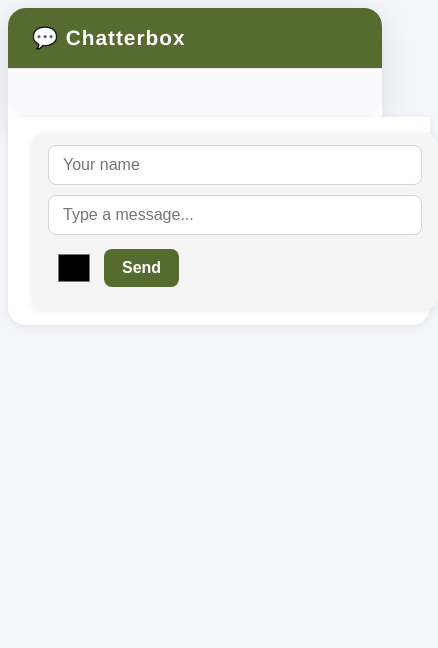
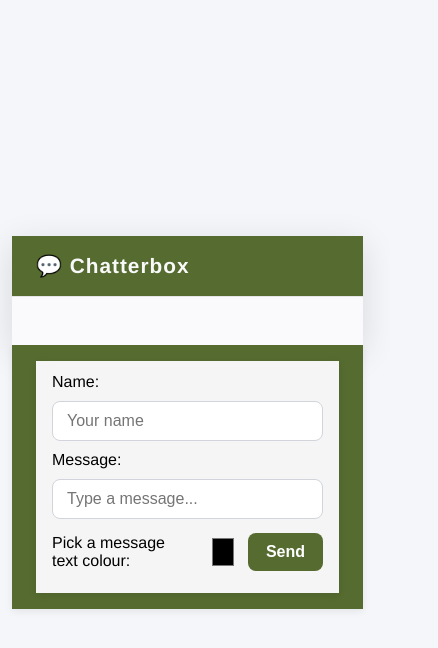
Before and after one commit to Geraldine-Edwards/Chat-Application, a plain HTML site: page websockets-frontend/index.html in a window 390 px wide. Shown: the whole page, 438 px wide, since content can reach past the window. Drawn offline with Linux system fonts and the light colour scheme; no server answers.

Commit message:
feat: restructure HTML layout for better accessibility and improve CSS styles for responsiveness

```diff
--- a/websockets-frontend/index.html
+++ b/websockets-frontend/index.html
@@ -8,6 +8,7 @@
     <link rel="stylesheet" href="styles.css" />
   </head>
   <body>
+    <main>
       <div id="chat-container">
       <div class="chat-header">💬 Chatterbox</div>
         <div id="chat-display">
@@ -18,14 +19,18 @@
       <div id="add-message-container">
         <!-- add a new message to the chat -->
         <form id="add-message-form">
+          <label for="sender-name">Name:</label>
           <input type="text" id="sender-name" name="sender-name" placeholder="Your name" required>
+          <label for="new-message">Message:</label>
           <input type="text" id="new-message" name="new-message" placeholder="Type a message..." required>
           <div class="form-actions">
+            <label for="color-picker">Pick a message text colour:</label>
             <input type="color" id="color-picker" name="color" value="#000000">
             <button type="submit" id="submit-message">Send</button>
           </div>
           <div id="add-chat-message" aria-live="polite"></div>
         </form>
       </div>
+    </main>
   </body>
 </html>
--- a/websockets-frontend/styles.css
+++ b/websockets-frontend/styles.css
@@ -3,38 +3,45 @@
   --primary-colour: #556b2f;
   --secondary-colour: #f5f6fa;
   --text-colour: rgb(41, 58, 11);
-  --padding: 20px;
-  --border-radius: 18px;
   --box-shadow: 0 8px 32px rgba(0,0,0,0.12);
 }
 
 body {
   font-family: var(--font-family);
   background-color: var(--secondary-colour);
+  min-height: 100vh;
   display: flex;
   flex-direction: column;
-  min-height: 100dvh;
   align-items: center;
+  justify-content: center;
+  margin: 0;
+  padding: 0;
+}
+
+#chat-container,
+#add-message-container {
+  width: 100%;
+  max-width: 500px;
+  margin: 0 auto;
+  box-sizing: border-box;
+  display: flex;
+  flex-direction: column;
+  align-items: stretch;
 }
 
 #chat-container {
-  display: flex;
-  flex-direction: column;
-  width: 100%;
-  max-width: 500px;
-  margin: 0 auto;
   background: #fff;
-  border-top-left-radius: var(--border-radius);
-  border-top-right-radius: var(--border-radius);
   box-shadow: var(--box-shadow);
   overflow: hidden;
 }
 
 .chat-header {
   background: var(--primary-colour);
-  color: #fff;
+  color: #f9f9f9;
   font-size: 1.3rem;
   font-weight: bold;
+  width: 100%;
+  box-sizing: border-box;
   padding: 18px 24px;
   letter-spacing: 1px;
   border-bottom: 1px solid #e5e5e5;
@@ -49,7 +56,7 @@ body {
   display: flex;
   flex-direction: column;
   align-items: stretch;
-  border-radius: 0 0 var(--border-radius) var(--border-radius);
+
 }
 
 #chat-display::-webkit-scrollbar {
@@ -83,12 +90,12 @@ body {
 
 .chat-bubble {
   font-size: 1.2rem;
-  background: #f9f9f9;
+  background: #fff;
   color: #222;
   padding: 10px 16px;
   border-radius: 18px;
   margin: 6px 0;
-  max-width: 90%;
+  max-width: 70%;
   min-width: 40px;
   word-break: break-word;
   width: fit-content;
@@ -104,30 +111,24 @@ body {
 }
 
 #add-message-container {
-  width: 100%;
-  max-width: 500px;
-  margin: 0 auto;
-  background: #fff;
-  border-radius: 0 0 var(--border-radius) var(--border-radius);
+  background: var(--primary-colour);
   box-shadow: 0 2px 8px rgba(0,0,0,0.08);
-  position: sticky;
-  bottom: 0;
-  z-index: 10;
   padding: 16px 24px;
+  box-sizing: border-box;
 }
 
 #add-message-form {
+  width: 100%;
+  max-width: 500px;
+  margin: 0;
   display: flex;
   flex-direction: column;
   align-items: stretch;
   gap: 10px;
   background: #f5f5f5;
-  border-radius: 12px;
   box-shadow: 0 2px 8px rgba(0,0,0,0.08);
   padding: 12px 16px;
-  width: 100%;
-  max-width: 480px;
-  margin: 0 auto;
+  box-sizing: border-box;
 }
 
 #add-message-form input[type="text"] {
@@ -153,6 +154,8 @@ body {
   align-items: center;
   gap: 12px;
   margin-top: 4px;
+  width: 100%;
+  justify-content: flex-end;
 }
 
 #add-message-form input[type="color"] {
@@ -167,7 +170,7 @@ body {
 }
 
 #add-message-form button[type="submit"] {
-  background: var(--primary-colour);
+  background: #556b2f;
   color: #fff;
   font-weight: bold;
   border: none;
@@ -240,3 +243,15 @@ body {
   font-weight: bold;
   margin: 8px 0;
 }
+
+@media (max-width: 600px) {
+  #chat-container,
+  #add-message-container {
+    margin-left: 12px;
+    margin-right: 12px;
+    width: 90%;
+  }
+ .chat-bubble{
+  font-size: 1rem;
+ }
+}
```
Lines whose indentation alone changed are shown as unchanged.
